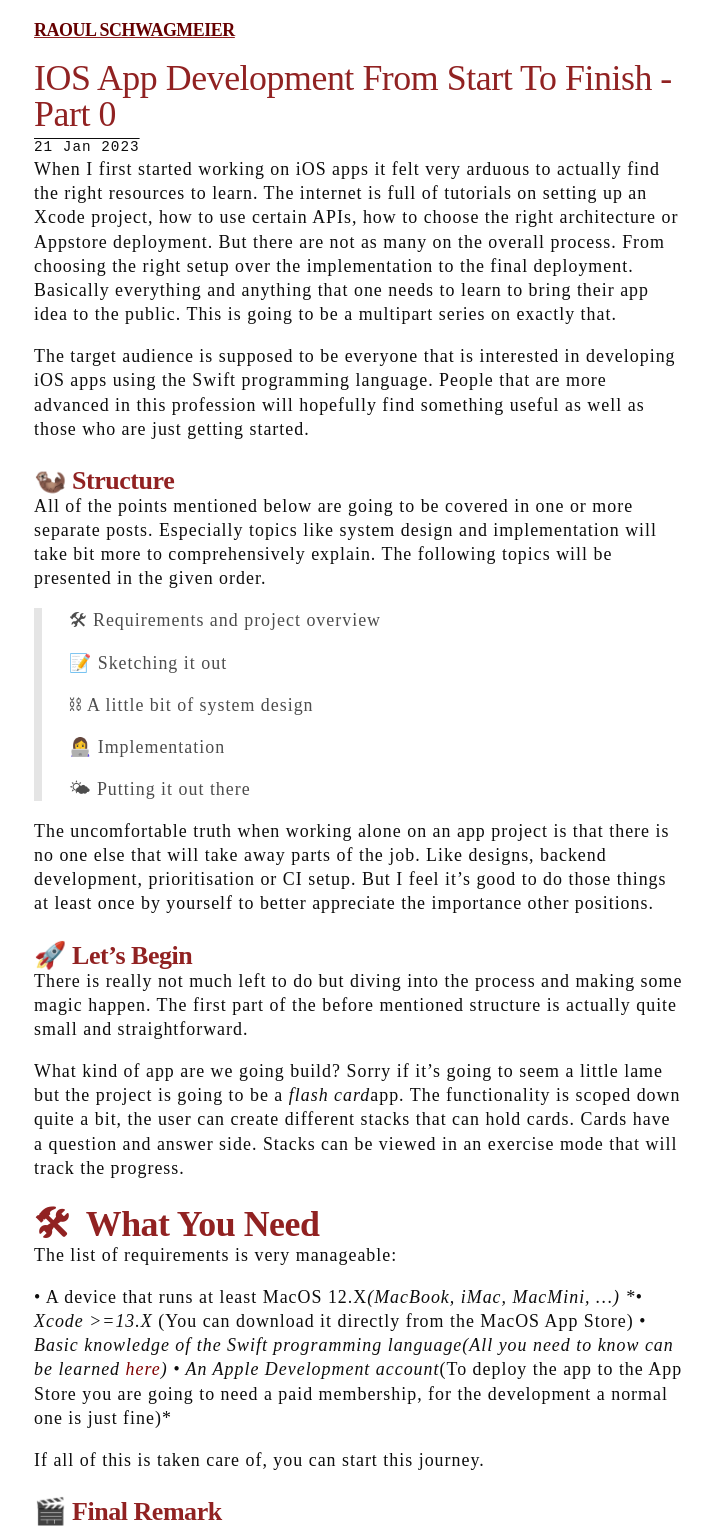
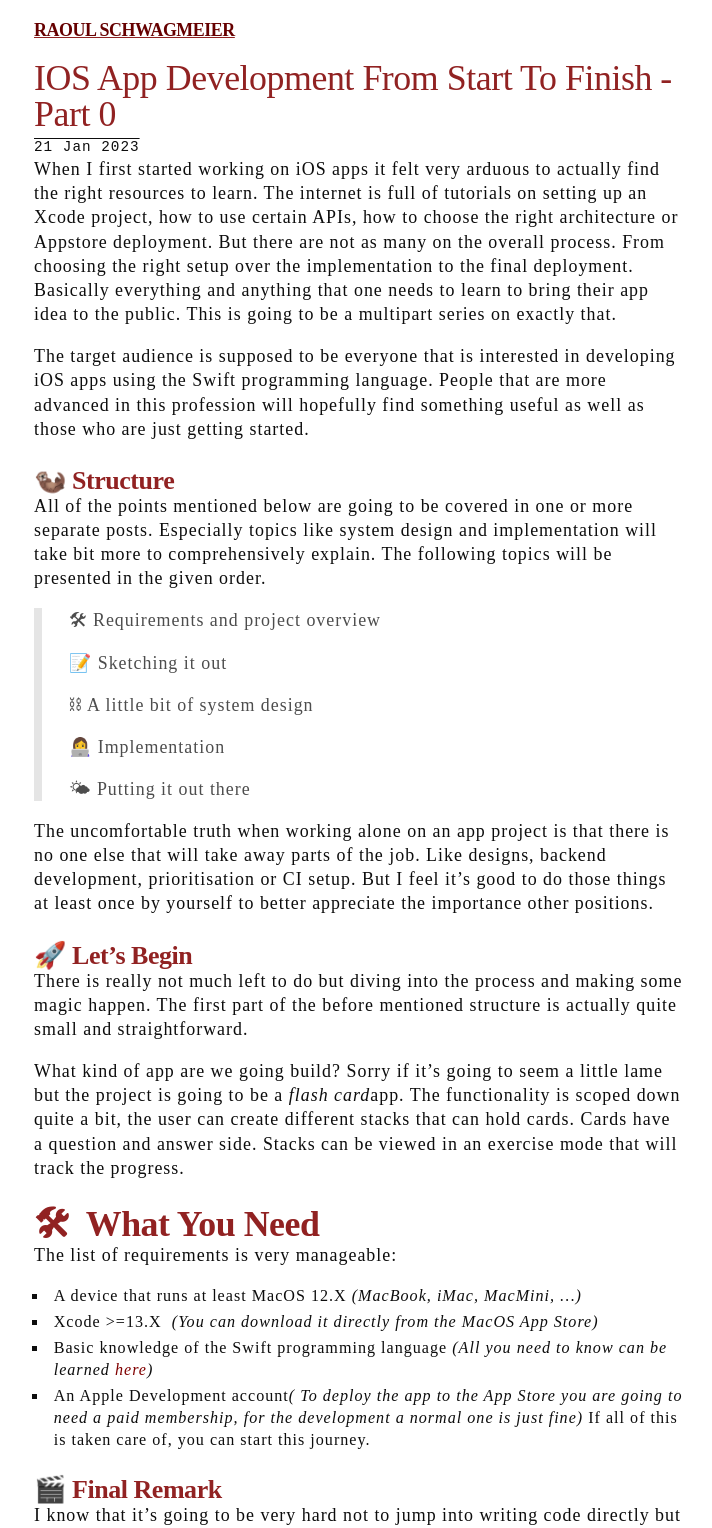
Before and after one commit to Arestronaut/arestronaut.github.io, a Jekyll site: the page built from _posts/2023-01-21-iOS-App-development-from-start-to-finish---Part-0.markdown, in a window 1280 px wide. Shown: the top 1528 px of the page, without its empty margins (281-993 px from the left). Built offline with Jekyll 4.4.1, drawn with Linux system fonts in a browser that asks for light colours.

```diff
--- a/_posts/2023-01-21-iOS-App-development-from-start-to-finish---Part-0.markdown
+++ b/_posts/2023-01-21-iOS-App-development-from-start-to-finish---Part-0.markdown
@@ -32,11 +32,14 @@ What kind of app are we going build? Sorry if it's going to seem a little lame b
 # **🛠  What you need**
 The list of requirements is very manageable:
 
-• A device that runs at least MacOS 12.X*(MacBook, iMac, MacMini, ...)
-*• Xcode >=13.X *(You can download it directly from the MacOS App Store)
-*• Basic knowledge of the Swift programming language(All you need to know can be learned [here](https://docs.swift.org/swift-book/))
-• An Apple Development account*(To deploy the app to the App Store you are going to need a paid membership, for the development a normal one is just fine)*
-
+- A device that runs at least MacOS 12.X
+*(MacBook, iMac, MacMini, ...)*
+- Xcode >=13.X
+*(You can download it directly from the MacOS App Store)*
+- Basic knowledge of the Swift programming language
+*(All you need to know can be learned *[*here*](https://docs.swift.org/swift-book/)*)*
+- An Apple Development account*(
+To deploy the app to the App Store you are going to need a paid membership, for the development a normal one is just fine)*
 If all of this is taken care of, you can start this journey.
 
 ## **🎬 Final Remark**
```
